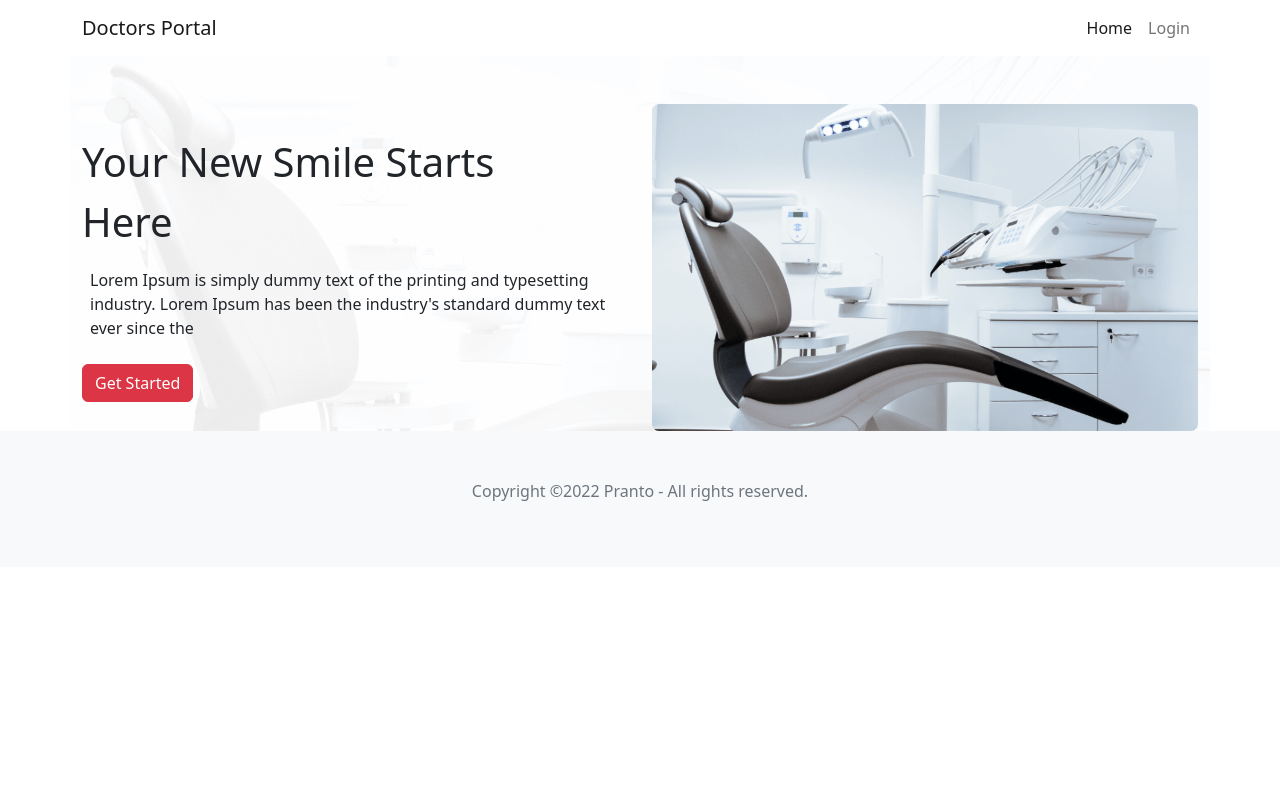
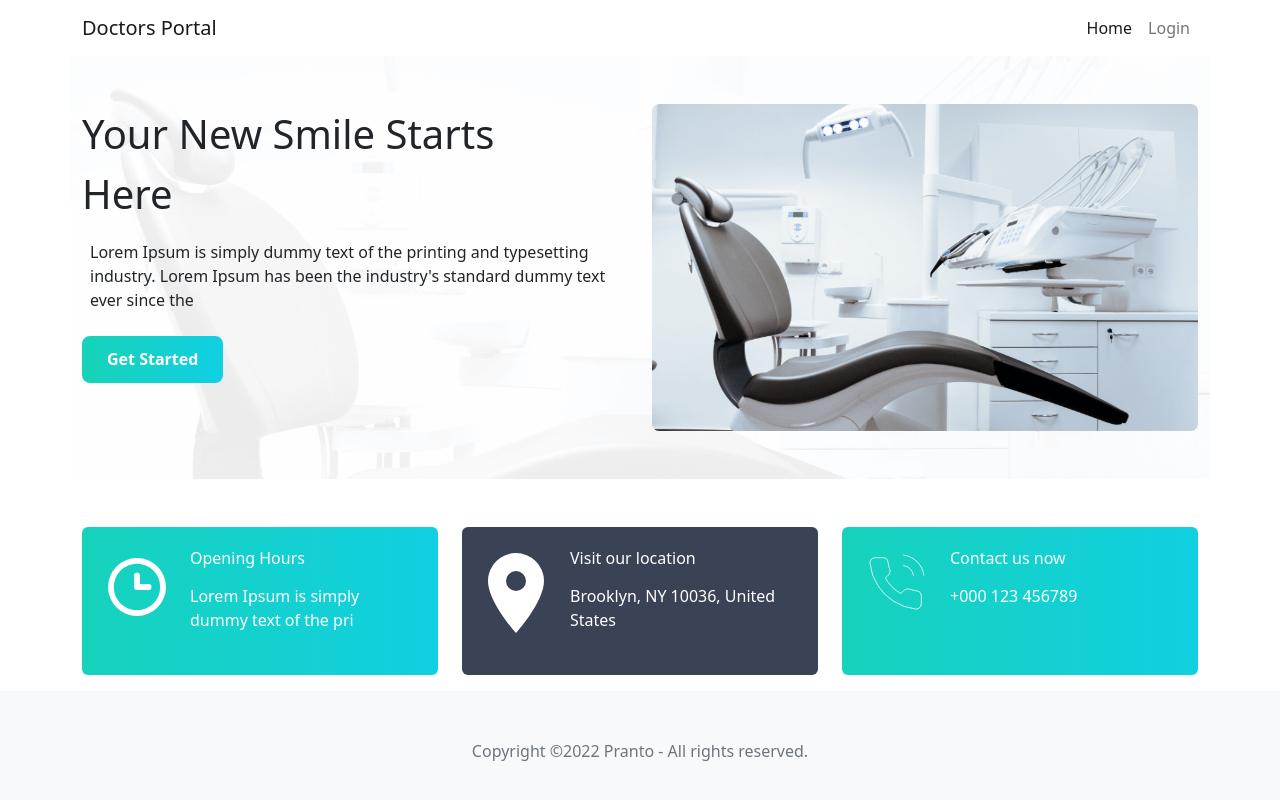
Before and after one commit to prantoc/doctors-portal-client, a React (Create React App) app: page / in a window 1280 px wide. Shown: the top 800 px of the page. Built offline with nearby package versions, Linux system fonts and the light colour scheme.

Commit message:
business hour info section design

```diff
--- /dev/null
+++ b/src/Pages/Home/Banner/Banner.js
@@ -0,0 +1,23 @@
+import React from 'react';
+import { Col, Container, Row } from 'react-bootstrap';
+import bannerImg from '../../../assets/imgs/images/chair.png'
+const Banner = () => {
+    return (
+        <>
+            <Container className='py-5 home-top-banner'>
+                <Row>
+                    <Col lg={6} md={6} sm={12}>
+                        <h1 className='text-dark lh-base'>Your New Smile Starts<br /> Here</h1>
+                        <p className='text-dark p-2'>Lorem Ipsum is simply dummy text of the printing and typesetting industry. Lorem Ipsum has been the industry's standard dummy text ever since the</p>
+                        <button className='cs-btn-1 mb-3'> Get Started</button>
+                    </Col>
+                    <Col lg={6} md={6} sm={12}>
+                        <img className='img-fluid' src={bannerImg} alt="" />
+                    </Col>
+                </Row>
+            </Container>
+        </>
+    );
+};
+
+export default Banner;
--- a/src/Pages/Home/Home/Home.js
+++ b/src/Pages/Home/Home/Home.js
@@ -1,22 +1,11 @@
 import React from 'react';
-import { Col, Container, Row } from 'react-bootstrap';
-import bannerImg from '../../../assets/imgs/images/chair.png'
+import Banner from '../Banner/Banner';
+import Infocards from '../InfoCards/Infocards';
 const Home = () => {
     return (
         <>
-            <Container className='pt-5 home-top-banner'>
-                <Row >
-                    <Col lg={6} md={6} sm={12} className='my-auto'>
-                        <h1 className='text-dark lh-base'>Your New Smile Starts<br /> Here</h1>
-                        <p className='text-dark p-2'>Lorem Ipsum is simply dummy text of the printing and typesetting industry. Lorem Ipsum has been the industry's standard dummy text ever since the</p>
-                        <button className='btn btn-danger'> Get Started</button>
-                    </Col>
-                    <Col lg={6} md={6} sm={12}>
-                        <img className='img-fluid' src={bannerImg} alt="" />
-                    </Col>
-                </Row>
-            </Container>
-
+            <Banner></Banner>
+            <Infocards></Infocards>
         </>
     );
 };
--- /dev/null
+++ b/src/Pages/Home/InfoCards/Infocards.js
@@ -0,0 +1,68 @@
+import React from 'react';
+import { Card, Col, Container, Row } from 'react-bootstrap';
+import clock from '../../../assets/imgs/icons/clock.svg'
+import location from '../../../assets/imgs/icons/marker.svg'
+import phone from '../../../assets/imgs/icons/phone.svg'
+const Infocards = () => {
+    return (
+        <>
+            <Container className='mt-5'>
+                <Row>
+                    <Col md={4} sm={12} className="mb-3">
+                        <Card className="clock-card">
+                            <Card.Body>
+                                <Row>
+                                    <Col lg={3} md={12} sm={3} className="my-auto mb-3">
+                                        <img src={clock} alt="" className='img-fluid' />
+                                    </Col>
+                                    <Col lg={9} md={12} sm={9}>
+                                        <Card.Subtitle className="mb-3">Opening Hours</Card.Subtitle>
+                                        <Card.Text>
+                                            Lorem Ipsum is simply dummy text of the pri
+                                        </Card.Text>
+                                    </Col>
+                                </Row>
+                            </Card.Body>
+                        </Card>
+                    </Col>
+                    <Col md={4} sm={12} className="mb-3">
+                        <Card className="location-card">
+                            <Card.Body>
+                                <Row>
+                                    <Col lg={3} md={12} sm={3} className="my-auto mb-3">
+                                        <img src={location} alt="" className='img-fluid' />
+                                    </Col>
+                                    <Col lg={9} md={12} sm={9}>
+                                        <Card.Subtitle className="mb-3">Visit our location</Card.Subtitle>
+                                        <Card.Text>
+                                            Brooklyn, NY 10036, United States
+                                        </Card.Text>
+                                    </Col>
+                                </Row>
+                            </Card.Body>
+                        </Card>
+                    </Col>
+                    <Col md={4} sm={12} className="mb-3">
+                        <Card className="clock-card">
+                            <Card.Body>
+                                <Row>
+                                    <Col lg={3} md={12} sm={3} className="my-auto mb-3">
+                                        <img src={phone} alt="" className='img-fluid' />
+                                    </Col>
+                                    <Col lg={9} md={12} sm={9}>
+                                        <Card.Subtitle className="mb-3">Contact us now</Card.Subtitle>
+                                        <Card.Text>
+                                            +000 123 456789
+                                        </Card.Text>
+                                    </Col>
+                                </Row>
+                            </Card.Body>
+                        </Card>
+                    </Col>
+                </Row>
+            </Container>
+        </>
+    );
+};
+
+export default Infocards;
--- a/src/assets/css/main/main.css
+++ b/src/assets/css/main/main.css
@@ -1,8 +1,45 @@
 /*! home-top-banner */
-
 .home-top-banner {
     background: url('../../imgs/images/bg.png');
     background-position: center;
     background-size: cover;
     background-repeat: no-repeat;
 }
+
+.cs-btn-1 {
+    background: linear-gradient(90deg, #19D3AE -22.5%, #0FCFEC 120.83%);
+    border-radius: 8px;
+    border: none;
+    padding: 14px 25px;
+    font-family: 'Open Sans';
+    font-style: normal;
+    font-weight: 700;
+    font-size: 16px;
+    line-height: 19px;
+    /* identical to box height */
+    color: #FFFFFF;
+}
+
+.cs-btn-1:hover {
+    background: #0FCFEC 120.83%;
+}
+
+/*! business-hour-info */
+
+.clock-card {
+    background: linear-gradient(90deg, #19D3AE -38.67%, #0FCFEC 129.78%);
+    border-radius: 14px;
+    border: none !important;
+    color: #fff !important;
+    padding: 10px;
+    height: 100% !important;
+}
+
+.location-card {
+    background: #3A4256 !important;
+    border-radius: 14px;
+    border: none !important;
+    color: #fff !important;
+    padding: 10px;
+    height: 100% !important;
+}
```
